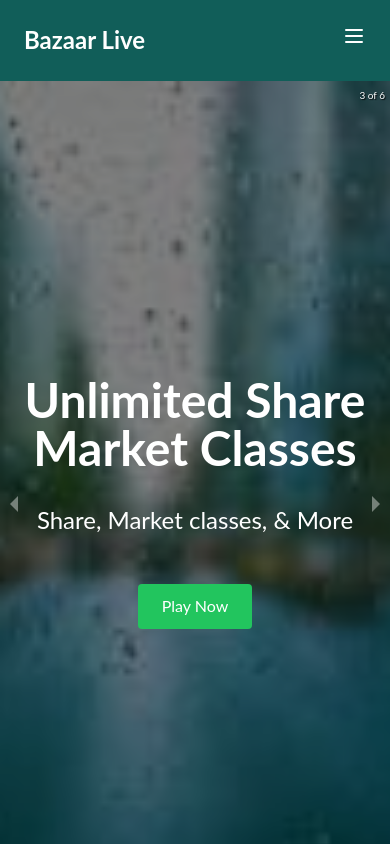
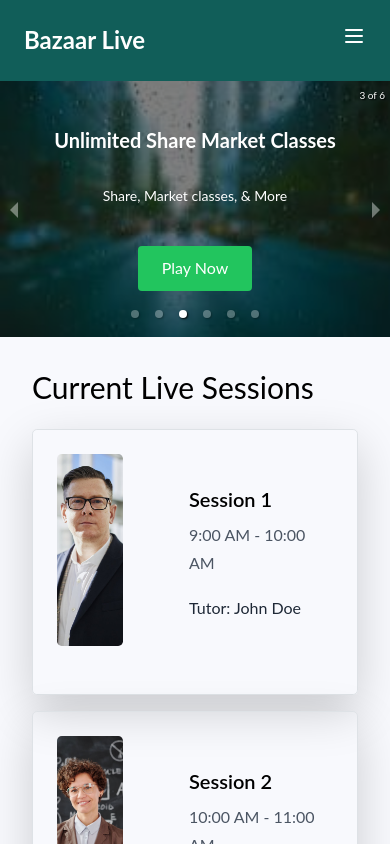
Before and after one commit to shrasht971/tousonenew, a React (Create React App) app: page / in a window 390 px wide. Shown: the top 844 px of the page. Built offline with nearby package versions, Linux system fonts and the light colour scheme; grey boxes are pictures that could not be loaded.

Commit message:
update on landing page.

```diff
--- a/src/components/CarouselComponent.js
+++ b/src/components/CarouselComponent.js
@@ -7,11 +7,15 @@ const CarouselComponent = ({ imageData }) => {
     <Carousel showArrows={true} showThumbs={false} infiniteLoop={true} autoPlay={true} className="w-full">
       {imageData.map((item, index) => (
         <div key={index} className="relative">
-          <img src={item.image} alt={`Slide ${index}`} className="w-full h-screen object-cover" />
+          <img
+            src={item.image}
+            alt={`Slide ${index}`}
+            className="w-full h-64 md:h-screen object-cover"
+          />
           <div className="absolute inset-0 flex flex-col justify-center items-center bg-black bg-opacity-50">
-            <h1 className="text-5xl text-white font-bold">Unlimited Share Market Classes</h1>
-            <p className="text-2xl text-white mt-4">Share, Market classes, & More</p>
-            <button className="mt-8 bg-green-500 text-white py-2 px-4 rounded">Play Now</button>
+            <h1 className="text-xl md:text-5xl text-white font-bold">Unlimited Share Market Classes</h1>
+            <p className="text-sm md:text-2xl text-white mt-4">Share, Market classes, & More</p>
+            <button className="mt-4 md:mt-8 bg-green-500 text-white py-2 px-4 rounded">Play Now</button>
           </div>
         </div>
       ))}
--- a/src/pages/LandingPage.js
+++ b/src/pages/LandingPage.js
@@ -64,7 +64,7 @@ const LandingPage = () => {
       {/* <SignupPage isOpen={showStudentModal} onClose={closeStudentModal} />
       <SignupPage isOpen={showTeacherModal} onClose={closeTeacherModal} /> */}
 
-      <CarouselComponent imageData={items}/>
+      <CarouselComponent imageData={items} />
 
       <section className="p-8">
         <h2 className="text-3xl mb-6">Current Live Sessions</h2>
--- a/src/pages/SignupPage.js
+++ b/src/pages/SignupPage.js
@@ -126,7 +126,7 @@ const SignupPage = ({ }) => {
                     <div class="form-group d-flex ">
                       <button
                         type="submit"
-                        class="form-control btn btn-primary rounded  submit mx-4 px-3"
+                        class="form-control btn btn-primary rounded  submit mx-4 px-3 "
                       >
                         Create account
                       </button>
--- a/tailwind.config.js
+++ b/tailwind.config.js
@@ -5,6 +5,22 @@ module.exports = {
   ],
   theme: {
     extend: {},
+    screens: {
+      'sm': '640px',
+      // => @media (min-width: 640px) { ... }
+
+      'md': '768px',
+      // => @media (min-width: 768px) { ... }
+
+      'lg': '1024px',
+      // => @media (min-width: 1024px) { ... }
+
+      'xl': '1280px',
+      // => @media (min-width: 1280px) { ... }
+
+      '2xl': '1536px',
+      // => @media (min-width: 1536px) { ... }
+    }
   },
   plugins: [
     require('@tailwindcss/forms'),
```
